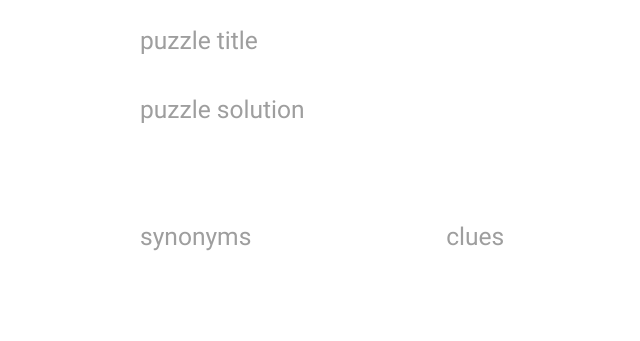
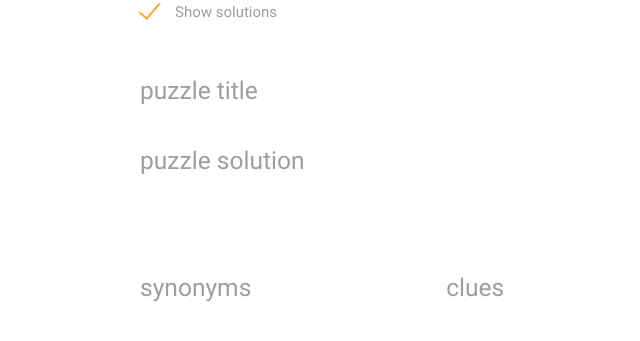
Before and after one commit to yd8266uj/msfalcons, a PHP site: page /msfalcons/view.php?id=1 in a window 1280 px wide. Shown: the top 341 px of the page, without its empty margins (52-692 px from the left). Run offline with PHP 8.4, Linux system fonts and the light colour scheme; data that the repository does not hold is empty.

Commit message:
show solutions

```diff
--- a/www/footer.php
+++ b/www/footer.php
@@ -6,8 +6,8 @@
 		<script type="text/javascript" src="js/jquery-3.1.1.min.js"></script>
 		<script src="js/materialize.min.js"></script>
     <script>
-      //var path = 'http://localhost/msfalcons/';
-      var path = 'http://sp-cfsics.metrostate.edu/~ics499fa160124/msfalcons/www/';
+      var path = 'http://localhost/msfalcons/';
+      //var path = 'http://sp-cfsics.metrostate.edu/~ics499fa160124/msfalcons/www/';
       d3.selectAll('input:not(.puzzle__title)').property('value','');
       // This function is called when the plus sign next to a row is clicked. Adds a pair to the database.
       /*
--- a/www/view.php
+++ b/www/view.php
@@ -72,11 +72,22 @@ if ($_SERVER['REQUEST_METHOD'] === 'POST') {
       .letter-box--highlight {
         border: solid black 2px;
       }
+      #show-solution:not(:checked) ~ ul .show-solution {
+        color: rgba(0,0,0,0);
+      }
+
+      @media print {
+        #show-solution + label {
+          display:none;
+        }
+      }
     </style>
   </head>
 	<body class="">
-  <main>
-  <ul class='container flow-text show-on-print section'>
+  <main class='container'>
+  <input type="checkbox" id="show-solution" checked="checked" />
+  <label for="show-solution">Show solutions</label>
+  <ul class='flow-text show-on-print section'>
     <li>
       <div class='row'>
         <h5 class='col s4 grey-text'>puzzle title</h5>
@@ -86,7 +97,7 @@ if ($_SERVER['REQUEST_METHOD'] === 'POST') {
     <li>
       <div class='row'>
         <h5 class='col s4 grey-text'>puzzle solution</h5>
-        <h5 class='col s8'><?php echo @$lines[0]['puzzle_solution'] ?></h5>
+        <h5 class='col s8 show-solution'><?php echo @$lines[0]['puzzle_solution'] ?></h5>
       </div>
     </li>
     <li>
@@ -111,7 +122,7 @@ if ($_SERVER['REQUEST_METHOD'] === 'POST') {
         <div class='col s8 side--right' style='position:relative;display:flex'>
           <h5>
           <?php foreach( (new wordProcessor($line['key_name'],$line['language_name']))->getLogicalChars() as $i => $char ) : ?>
-            <span class='letter-box<?php echo $line['puzzle_line_column']==$i?' letter-box--highlight':'' ?>'><?php echo $char ?></span>
+            <span class='show-solution letter-box<?php echo $line['puzzle_line_column']==$i?' letter-box--highlight':'' ?>'><?php echo $char ?></span>
           <?php endforeach ?>
           </h5>
         </div>
```
Also changed, not shown: www/css/default.css (+0 -40 lines).
